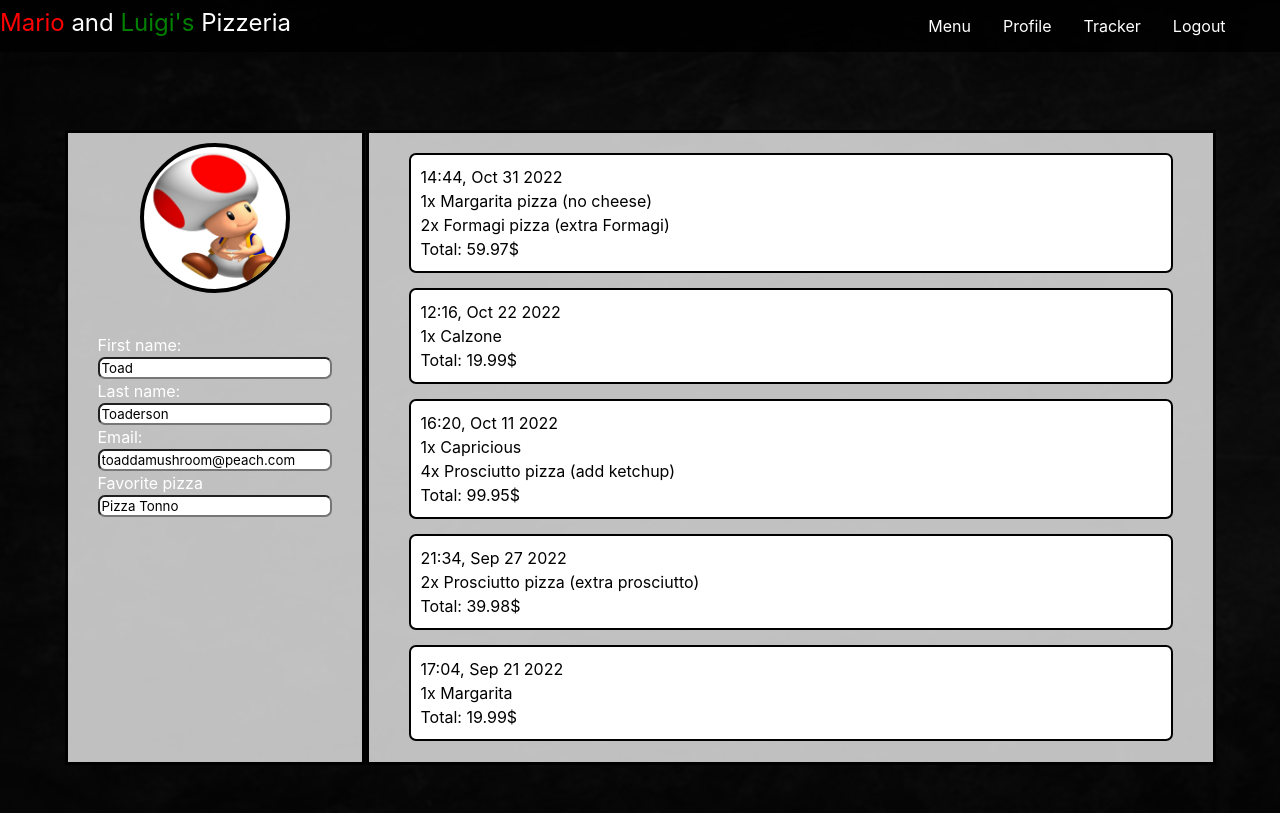
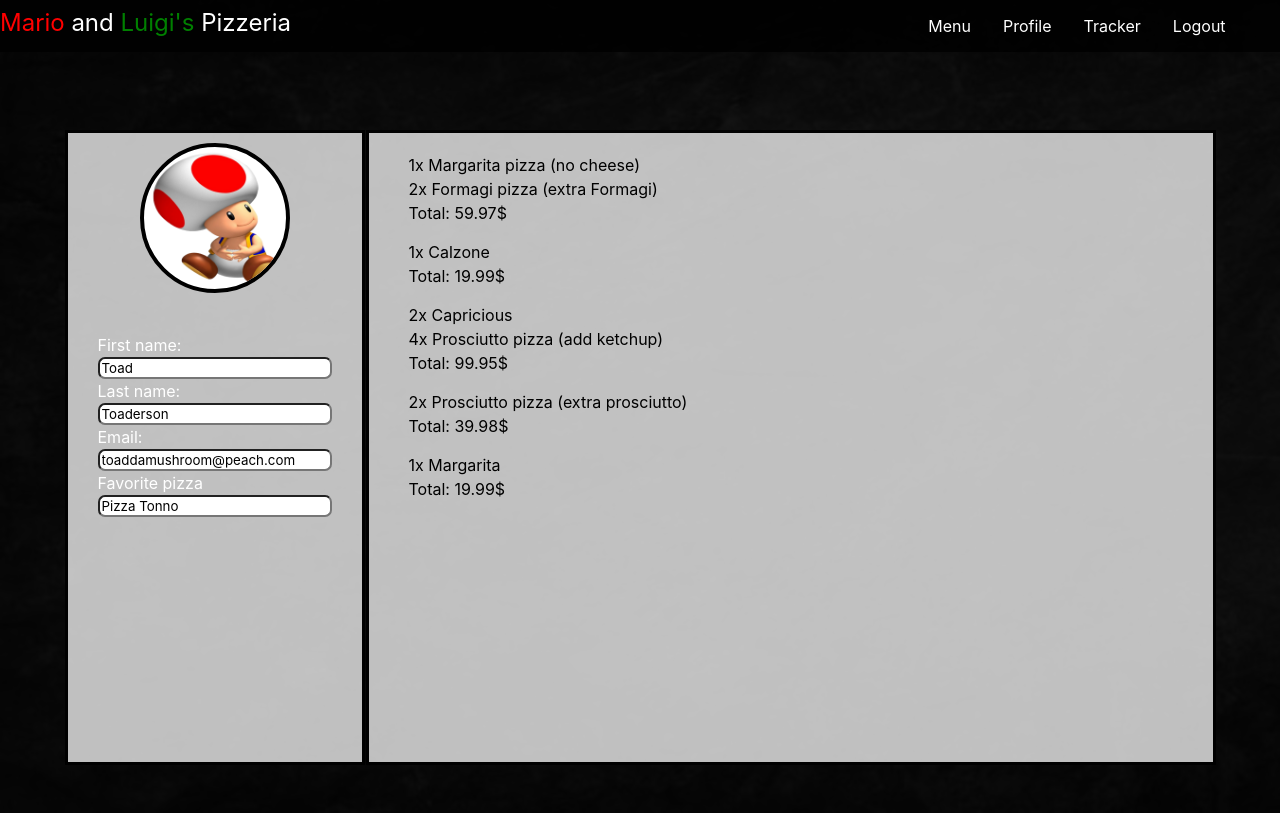
Before and after one commit to Yasen-Alchev/GroupProject7.1, a Flask app: page /profile in a window 1280 px wide. Run offline with Flask 3, Linux system fonts and the light colour scheme; a user stored in the database is signed in; some libraries are stand-ins or nearby versions.

Commit message:
classname fix for profile.html

```diff
--- a/project/templates/profile.html
+++ b/project/templates/profile.html
@@ -25,36 +25,31 @@
 
   <div class="user-orders">
       <div class="orderwrap">
-          <div class="order1">
-              14:44, Oct 31 2022
-              <div class="pepperoni">1x Margarita pizza (no cheese)</div>
-              <div class="prosciutto">2x Formagi pizza (extra Formagi)</div>
-              Total: 59.97$
+          <div class="order">
+              <div class="order-pizza"><span class="order-pizza-amount">1x</span> Margarita pizza (no cheese)</div>
+              <div class="order-pizza"><span class="order-pizza-amount">2x</span> Formagi pizza (extra Formagi)</div>
+              <div class="order-total">Total: 59.97$</div>
           </div>
 
-          <div class="order2">
-              12:16, Oct 22 2022
-              <div class="pepperoni">1x Calzone</div>
-              Total: 19.99$
+          <div class="order">
+            <div class="order-pizza"><span class="order-pizza-amount">1x</span> Calzone</div>
+            <div class="order-total">Total: 19.99$</div>
           </div>
 
-          <div class="order3">
-              16:20, Oct 11 2022
-              <div class="pepperoni">1x Capricious</div>
-              <div class="prosciutto">4x Prosciutto pizza (add ketchup)</div>
-              Total: 99.95$
+          <div class="order">
+            <div class="order-pizza"><span class="order-pizza-amount">2x</span> Capricious</div>
+            <div class="order-pizza"><span class="order-pizza-amount">4x</span> Prosciutto pizza (add ketchup)</div>
+            <div class="order-total">Total: 99.95$</div>
           </div>
 
-          <div class="order4">
-              21:34, Sep 27 2022
-              <div class="prosciutto">2x Prosciutto pizza (extra prosciutto)</div>
-              Total: 39.98$
+          <div class="order">
+            <div class="order-pizza"><span class="order-pizza-amount">2x</span> Prosciutto pizza (extra prosciutto)</div>
+            <div class="order-total">Total: 39.98$</div>
           </div>
 
-          <div class="order5">
-              17:04, Sep 21 2022
-              <div class="pizza">1x Margarita</div>
-              Total: 19.99$
+          <div class="order">
+              <div class="order-pizza"><span class="order-pizza-amount">1x</span> Margarita</div>
+              <div class="order-total">Total: 19.99$</div>
           </div>
       </div>
   </div>
```
